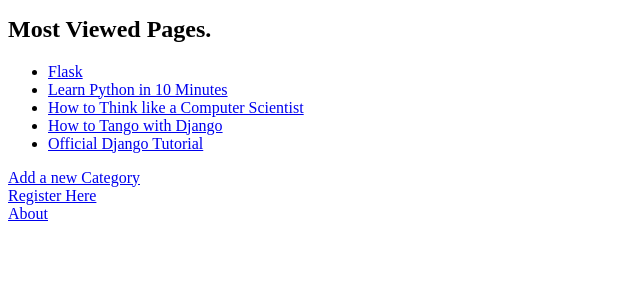
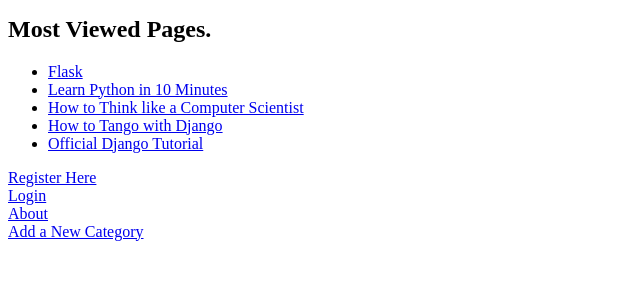
Before and after one commit to benjiboi214/rango, a Django app: page /rango/ in a window 1280 px wide. Shown: the part 221-521 px from the top of the page, without its empty margins (0-640 px from the left). Run offline with Django 3.2, Linux system fonts and the light colour scheme; data comes from the database, SQL or seed files in the repository; both versions use the stored data as it was after the commit.

Commit message:
Finished 9.7, need to finish exercises (9.8).
-Added user_login view to handle the login form.
-Added resricted view to test loggedin-ness
-Added user_logout view to handle logouts.
-Created new Login template.
-Updated index for logged in/logged out context for register and sign in buttons.
-Updated headed in index for more context.
-Updated URLs to point at all the new views.
-Updated settings to redirect to login page when attempting to access something that requires a login.

```diff
--- a/tango_with_django_project/rango/urls.py
+++ b/tango_with_django_project/rango/urls.py
@@ -15,4 +15,7 @@
     url(r'^add_category/$', views.add_category, name='add_category'),
     url(r'^category/(?P<category_name_slug>[\w\-]+)/add_page/$', views.add_page, name='add_page'),
     url(r'^register/$', views.register, name="register"),
+    url(r'^login/$', views.user_login, name="login"),
+    url(r'^restricted/$', views.restricted, name="restricted"),
+    url(r'^logout/$', views.user_logout, name="logout"),
 )
--- a/tango_with_django_project/rango/views.py
+++ b/tango_with_django_project/rango/views.py
@@ -1,7 +1,10 @@
 from django.shortcuts import render
-from django.http import HttpResponse
+from django.http import HttpResponse, HttpResponseRedirect
 from rango.models import Category, Page
 from rango.forms import CategoryForm, PageForm, UserForm, UserProfileForm
+from django.contrib.auth import authenticate, login, logout
+from django.contrib.auth.decorators import login_required
+
 
 def index(request):
     # Query the database for a list of ALL categories currently stored.
@@ -79,7 +82,6 @@
     #Bad form (or form details), no form supplied...
     #Render the form with error messages (if any)
     return render(request, 'rango/add_category.html', {'form': form})
-
 
 def add_page(request, category_name_slug):
 
@@ -169,3 +171,58 @@
     return render(request,
             'rango/register.html',
             {'user_form': user_form, 'profile_form': profile_form, 'registered': registered})
+
+def user_login(request):
+
+    #If the request is a HTTP POST, try to pull out the relevant information.
+    if request.method == 'POST':
+        #Gather the username and password provided by the user.
+        #This information is obtained from the login form.
+            #We use request.POST.get('<variable>') as opposed to request.POST['<variable>'],
+            #because the request.POST.get('<variable>') returns None, if the value does not exist,
+            #while the request.POST['<variable>'] will raise a key error exception.
+        username = request.POST.get('username')
+        password = request.POST.get('password')
+
+        #Use django's machinery to attempt to see if the username/password
+        #combination is valid - a User object is returned if it is.
+        user = authenticate(username=username, password=password)
+
+        #If we have a User object, the details are correct.
+        #If None (Python's way of representing the absence of a value), no user
+        #with matching credentials was found.
+        if user:
+            #Is the account acive? It could have been disabled.
+            if user.is_active:
+                #If the account is valid and active, we can log the user in.
+                #We'll send the user back to the homepage/
+                login(request, user)
+                return HttpResponseRedirect('/rango/')
+
+            else:
+                #An inactive account was used - no logging in!
+                return HttpResponse('Your Rango account is disabled.')
+
+        else:
+            #Bad login details were provided. So we can't log the user in.
+            print "Invalid login details: {0}, {1}".format(username, password)
+            return HttpResponse('Invalid login details supplied.')
+
+    #The request is not a HTTP POST, so display the login form.
+    #This scenario would most likely be a HTTP GET.
+    else:
+        #No context variables to pass to the template system, hence the
+        #blank dictionary object...
+        return render(request, 'rango/login.html', {})
+
+@login_required
+def restricted(request):
+    return HttpResponse("Since you're logged in, you can see this text!")
+
+@login_required
+def user_logout(request):
+    #Since we know the user is logged in, we can now just log them out.
+    logout(request)
+
+    #Take the user back to the homepage.
+    return HttpResponseRedirect('/rango/')
--- a/tango_with_django_project/tango_with_django_project/settings.py
+++ b/tango_with_django_project/tango_with_django_project/settings.py
@@ -38,6 +38,8 @@
     STATIC_PATH,)
 
 ALLOWED_HOSTS = []
+
+LOGIN_URL = '/rango/login/'
 
 # Application definition
 
--- a/tango_with_django_project/templates/rango/index.html
+++ b/tango_with_django_project/templates/rango/index.html
@@ -5,7 +5,11 @@
     </head>
 
     <body>
+        {% if user.is_authenticated %}
+        <h1>Rango says... hello {{ user.username }}</h1>
+        {% else %}
         <h1>Rango says... hello world!</h1>
+        {% endif %}
 
         {% if categories %}
         <h2>Most Liked Categories.</h2>
@@ -29,10 +33,15 @@
             <strong>There are no pages present.</strong>
         {% endif %}
 
-        <a href="/rango/add_category/">Add a new Category</a><br/>
+        {% if user.is_authenticated %}
+        <a href="/rango/restricted/">Restricted Page</a><br />
+        <a href="/rango/logout">Logout</a><br />
+        {% else %}
+        <a href="/rango/register/">Register Here</a><br />
+        <a href="/rango/login/">Login</a><br />
+        {% endif %}
 
-        <a href="/rango/register/">Register Here</a><br/>
-
-        <a href="/rango/about/">About</a><br/>
+        <a href="/rango/about/">About</a><br />
+        <a href="/rango/add_category">Add a New Category</a><br />
     </body>
 </html>
```
Also changed, not shown: tango_with_django_project/templates/rango/login.html (added, +21 -0 lines), tango_with_django_project/db.sqlite3.
